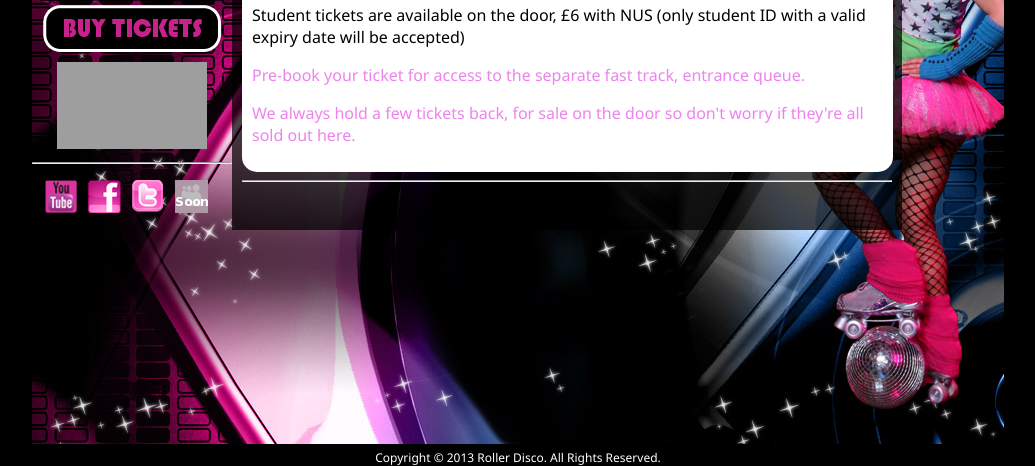
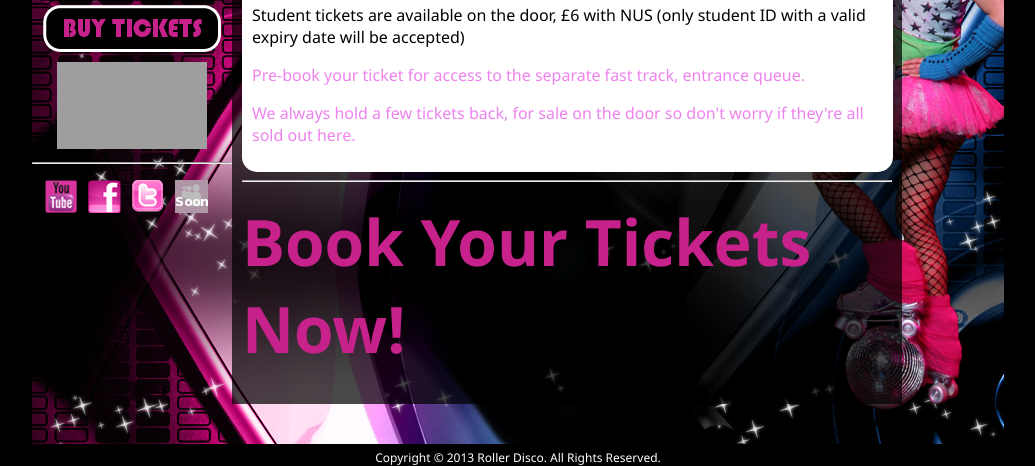
Before and after one commit to jakepearse/rd, a Django app: template templates/event_detail.html in a window 1280 px wide. Shown: the part 356-822 px from the top of the page, without its empty margins (122-1157 px from the left). Run offline with Django 3.2, Linux system fonts and the light colour scheme; the template is opened without the code that fills it, so the values that code supplies are empty; some libraries are stand-ins or nearby versions; grey boxes are pictures that could not be loaded.

Commit message:
added buy now strap line to event_detail

```diff
--- a/templates/event_detail.html
+++ b/templates/event_detail.html
@@ -16,6 +16,7 @@
 	{% autoescape off %}
 	<p>{{promotion.description}}</p>
 	{% endautoescape %}
+  <h2>Book Your Tickets Now!</h2>
 	<ul>
 	{% for event in events %}
 		<li><a href="/buytickets/{{event.id}}">
```
